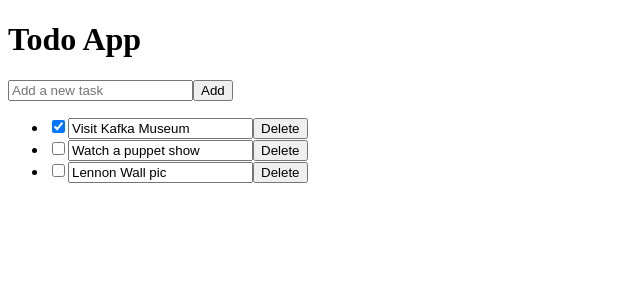
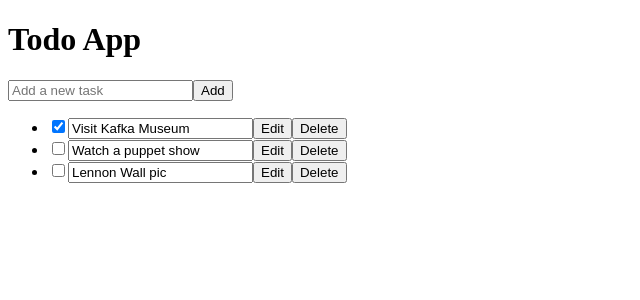
Before and after one commit to madyanes/task-management-app, a React (Vite) app: page / in a window 1280 px wide. Shown: the top 300 px of the page, without its empty margins (0-640 px from the left). Built offline with nearby package versions, Linux system fonts and the light colour scheme.

Commit message:
[FEAT] edit task text

```diff
--- a/src/App.jsx
+++ b/src/App.jsx
@@ -32,6 +32,11 @@ function App() {
     setTasks(updatedTasks)
   }
 
+  function handleEditTask(task) {
+    const updatedTasks = tasks.map((t) => (t.id === task.id ? task : t))
+    setTasks(updatedTasks)
+  }
+
   return (
     <>
       <h1>Todo App</h1>
@@ -40,6 +45,7 @@ function App() {
         tasks={tasks}
         onCheckTask={handleCheckTask}
         onDeleteTask={handleDeleteTask}
+        onEditTask={handleEditTask}
       />
     </>
   )
--- a/src/components/TaskList.jsx
+++ b/src/components/TaskList.jsx
@@ -1,4 +1,8 @@
-function TaskList({ tasks, onCheckTask, onDeleteTask }) {
+import { useState } from 'react'
+
+function TaskList({ tasks, onCheckTask, onDeleteTask, onEditTask }) {
+  const [editable, setEditable] = useState(false)
+
   return (
     <>
       <ul>
@@ -9,7 +13,15 @@ function TaskList({ tasks, onCheckTask, onDeleteTask }) {
               checked={task.done}
               onChange={() => onCheckTask(task.id)}
             />
-            <input type='text' value={task.text} readOnly />
+            <input
+              type='text'
+              value={task.text}
+              onChange={(e) => onEditTask({ ...task, text: e.target.value })}
+              readOnly={!editable}
+            />
+            <button onClick={() => setEditable(!editable)}>
+              {editable ? 'Save' : 'Edit'}
+            </button>
             <button onClick={() => onDeleteTask(task.id)}>Delete</button>
           </li>
         ))}
```
